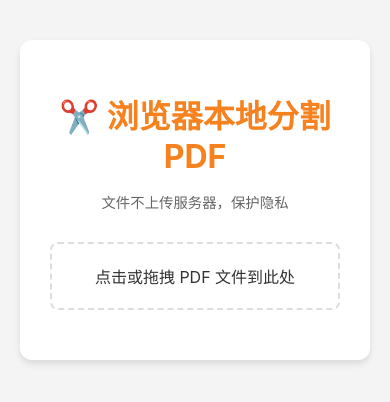
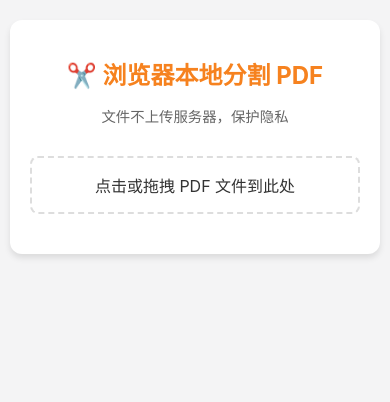
Before and after one commit to lunaark/pdftools, a plain HTML site: page index.html in a window 390 px wide. Drawn offline with nearby package versions, Linux system fonts and the light colour scheme.

Commit message:
Optimize layout for mobile devices

```diff
--- a/index.html
+++ b/index.html
@@ -23,6 +23,27 @@
         .options-group { margin-top: 20px; }
         .split-mode-selector { display: flex; justify-content: center; gap: 20px; margin-bottom: 20px; }
         .split-mode-selector label { display: flex; align-items: center; gap: 5px; cursor: pointer; }
+
+        @media (max-width: 480px) {
+            body {
+                margin: 20px auto;
+                padding: 0 10px;
+            }
+            .container {
+                padding: 20px;
+            }
+            .box {
+                padding: 15px;
+            }
+            h1 {
+                font-size: 1.5em;
+            }
+            .split-mode-selector {
+                flex-direction: column;
+                gap: 15px;
+                align-items: flex-start;
+            }
+        }
     </style>
 </head>
 <body>
```
